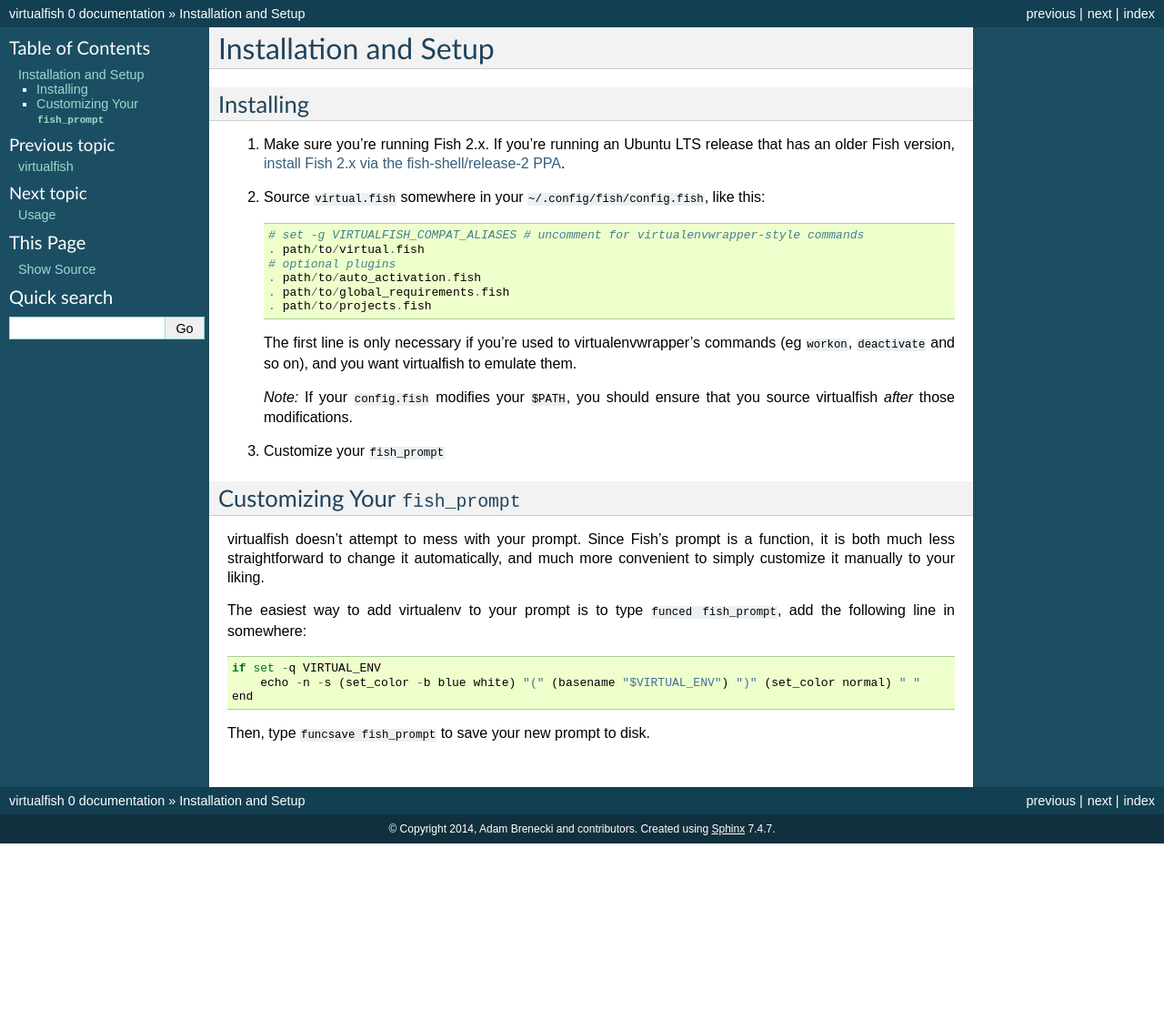
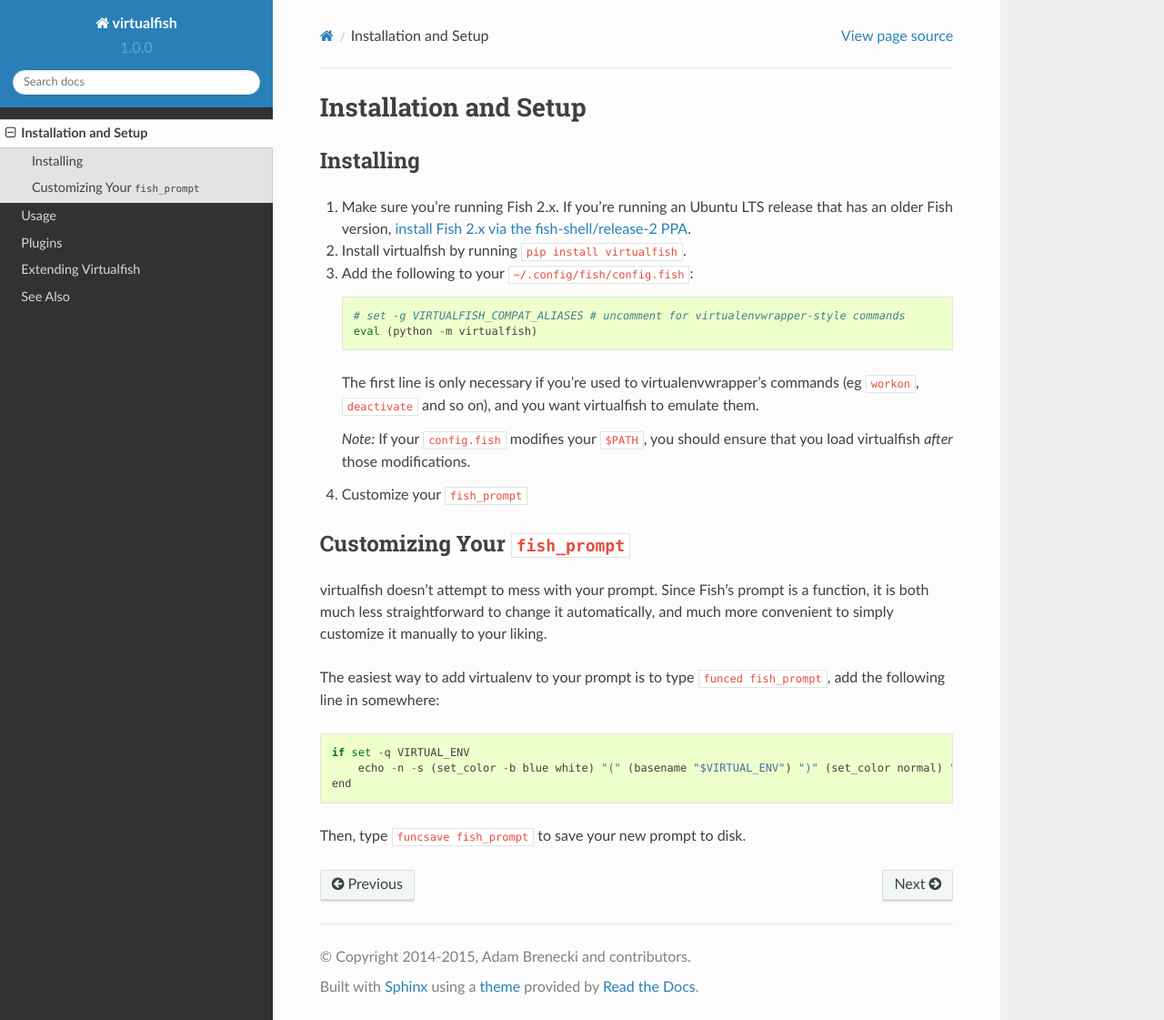
Before and after one commit to justinmayer/virtualfish, a Sphinx documentation site: the page built from docs/install.rst, in a window 1280 px wide and 1121 px high. Shown: the whole window at 91% size. Built offline with Sphinx 7.4.7 and the Read the Docs theme 2.0.0, drawn with Linux system fonts in a browser that asks for light colours.

Commit message:
feat(toplevel): Make virtualfish setup.py installable
Closes #29.

```diff
--- a/docs/conf.py
+++ b/docs/conf.py
@@ -44,16 +44,16 @@
 
 # General information about the project.
 project = u'virtualfish'
-copyright = u'2014, Adam Brenecki and contributors'
+copyright = u'2014-2015, Adam Brenecki and contributors'
 
 # The version info for the project you're documenting, acts as replacement for
 # |version| and |release|, also used in various other places throughout the
 # built documents.
 #
 # The short X.Y version.
-version = '0'
+version = '1.0.0'
 # The full version, including alpha/beta/rc tags.
-release = '0'
+release = '1.0.0a1'
 
 # The language for content autogenerated by Sphinx. Refer to documentation
 # for a list of supported languages.
@@ -98,7 +98,7 @@
 
 # The theme to use for HTML and HTML Help pages.  See the documentation for
 # a list of builtin themes.
-html_theme = 'default'
+html_theme = 'sphinx_rtd_theme'
 
 # Theme options are theme-specific and customize the look and feel of a theme
 # further.  For a list of options available for each theme, see the
--- a/docs/install.rst
+++ b/docs/install.rst
@@ -8,26 +8,23 @@
    release that has an older Fish version, `install Fish 2.x via the
    fish-shell/release-2
    PPA <https://launchpad.net/~fish-shell/+archive/release-2>`__.
-2. Source ``virtual.fish`` somewhere in your
-   ``~/.config/fish/config.fish``, like this:
+2. Install virtualfish by running ``pip install virtualfish``.
+3. Add the following to your
+   ``~/.config/fish/config.fish``:
 
    ::
 
        # set -g VIRTUALFISH_COMPAT_ALIASES # uncomment for virtualenvwrapper-style commands
-       . path/to/virtual.fish
-       # optional plugins
-       . path/to/auto_activation.fish
-       . path/to/global_requirements.fish
-       . path/to/projects.fish
+       eval (python -m virtualfish)
 
    The first line is only necessary if you're used to virtualenvwrapper's
    commands (eg ``workon``, ``deactivate`` and so on), and you want virtualfish
    to emulate them.
 
    *Note:* If your ``config.fish`` modifies your ``$PATH``, you should
-   ensure that you source virtualfish *after* those modifications.
+   ensure that you load virtualfish *after* those modifications.
 
-3. Customize your ``fish_prompt``
+4. Customize your ``fish_prompt``
 
 Customizing Your ``fish_prompt``
 --------------------------------
```
Also changed, not shown: docs/plugins.rst (+6 -2 lines), setup.py (added, +29 -0 lines), virtualfish/__init__.py (added), 10 other files.
